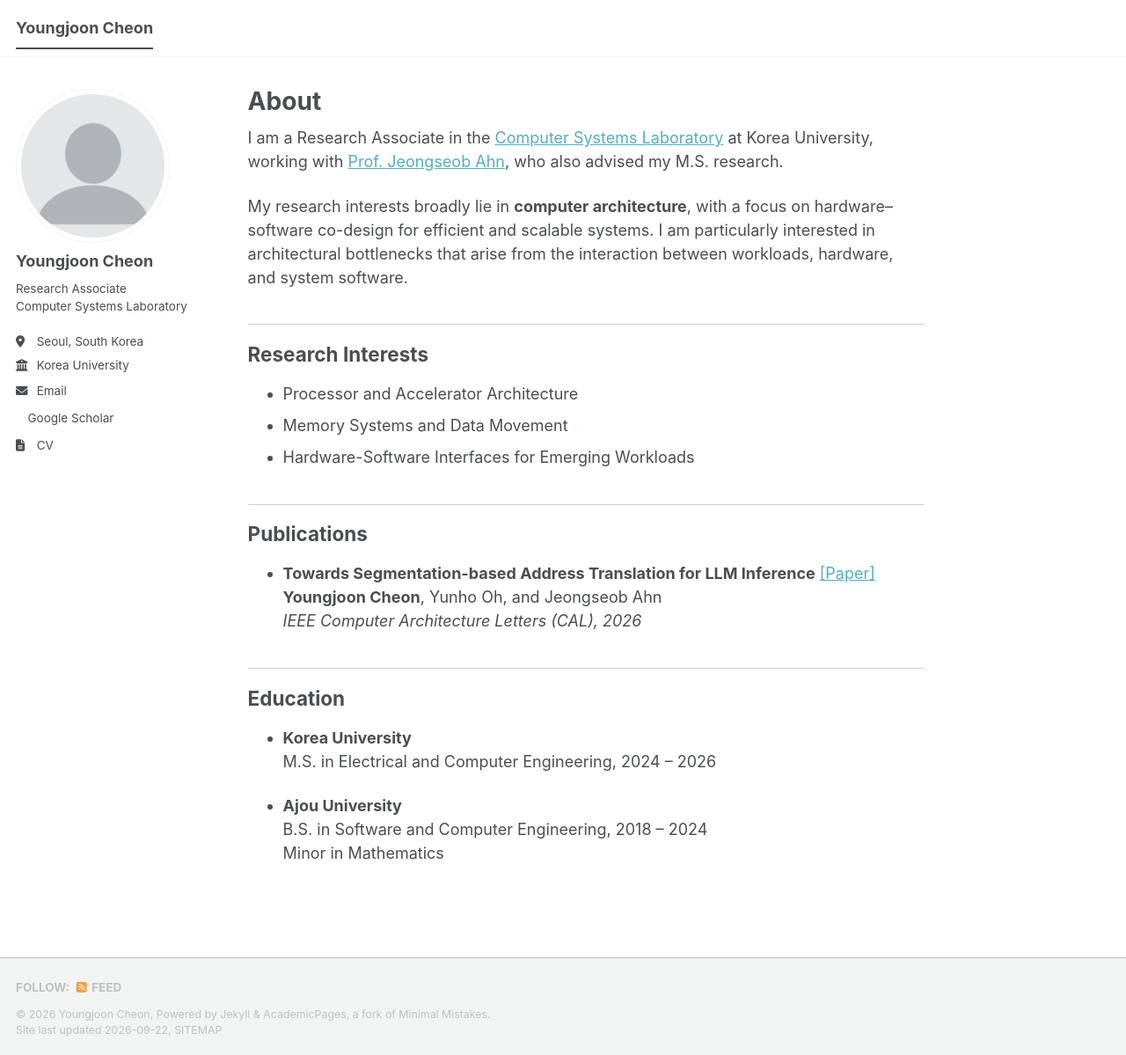
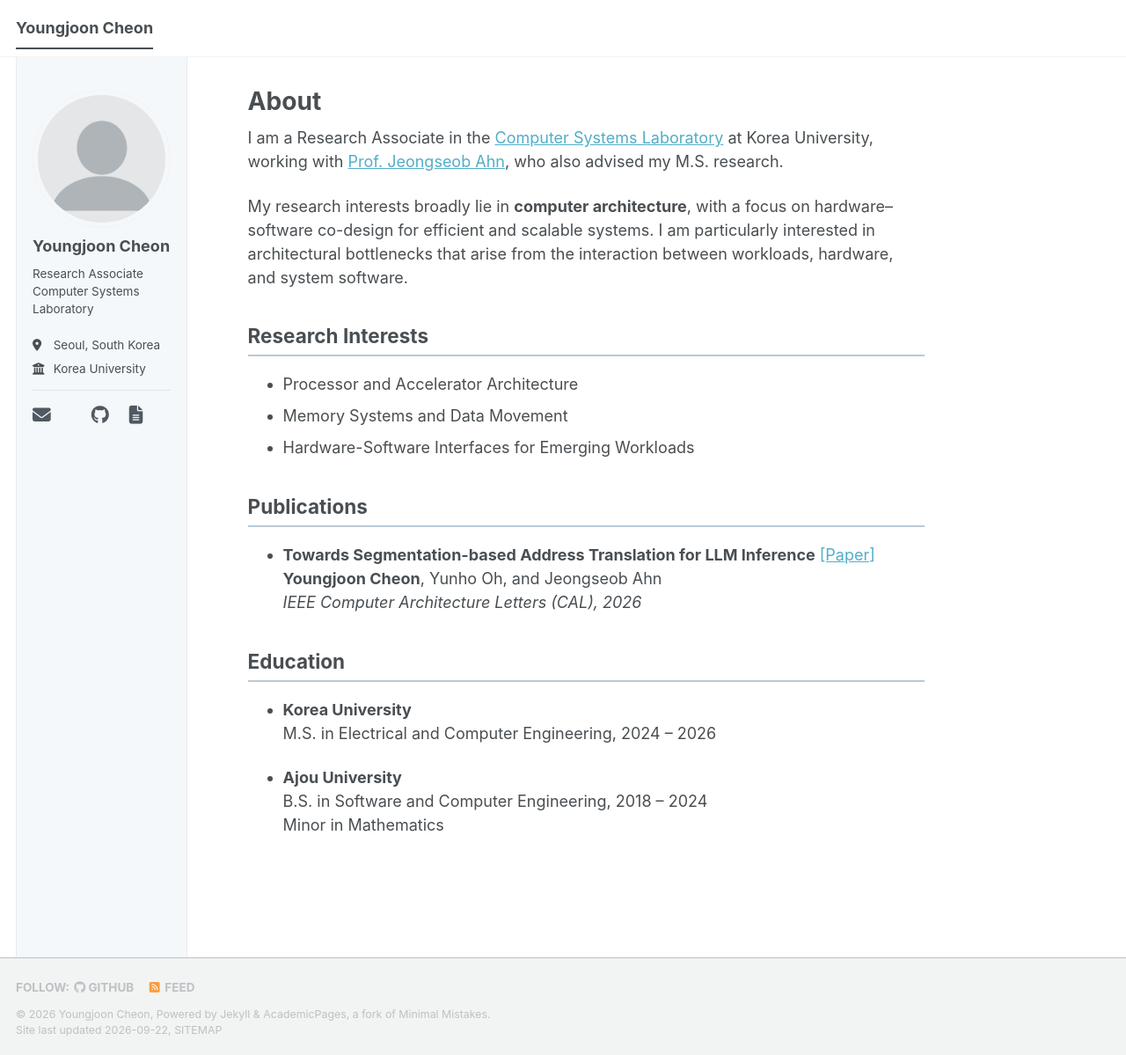
Before and after one commit to cheonyj7/cheonyj7.github.io, a Jekyll site: the page built from _pages/about.md, in a window 1280 px wide and 1199 px high. Shown: the whole window at 88% size. Built offline with Jekyll 4.4.1, drawn with Linux system fonts in a browser that asks for light colours; a style sheet for code colours, icons or effects is not loaded.

Commit message:
Change template theme

```diff
--- a/_config.yml
+++ b/_config.yml
@@ -52,7 +52,7 @@ author:
   bitbucket        : # Username - Update with your username on the site
   codepen          : # Username
   dribbble         : # Username
-  github           : # "cheonyj7"
+  github           : "cheonyj7"
   kaggle           : # Username
   stackoverflow    : # User number or user number and name (i.e., use "1" or "1/jeff-atwood")
 
--- a/_includes/author-profile.html
+++ b/_includes/author-profile.html
@@ -30,12 +30,48 @@
       {% if author.employer %}
         <li class="author__desktop"><i class="fas fa-fw fa-building-columns icon-pad-right" aria-hidden="true"></i>{{ author.employer }}</li>
       {% endif %}
+
+    <li class="author__icon-links">
+
+      {% if author.email %}
+        <a href="mailto:{{ author.email }}"
+          title="Email"
+          aria-label="Email">
+          <i class="fas fa-envelope" aria-hidden="true"></i>
+        </a>
+      {% endif %}
+
+      {% if author.googlescholar %}
+        <a href="{{ author.googlescholar }}"
+          title="Google Scholar"
+          aria-label="Google Scholar">
+          <i class="ai ai-google-scholar" aria-hidden="true"></i>
+        </a>
+      {% endif %}
+
+      {% if author.github %}
+        <a href="https://github.com/{{ author.github }}"
+          title="GitHub"
+          aria-label="GitHub">
+          <i class="fab fa-github" aria-hidden="true"></i>
+        </a>
+      {% endif %}
+
+      {% if author.cv %}
+        <a href="{{ author.cv }}"
+          title="CV"
+          aria-label="CV">
+          <i class="fas fa-file-lines" aria-hidden="true"></i>
+        </a>
+      {% endif %}
+
+    </li>
       {% if author.uri %}
         <li><a href="{{ author.uri }}"><i class="fas fa-fw fa-link icon-pad-right" aria-hidden="true"></i>{{ site.data.ui-text[site.locale].website_label | default: "Website" }}</a></li>
       {% endif %}
-      {% if author.email %}
+      <!-- {% if author.email %}
         <li><a href="mailto:{{ author.email }}"><i class="fas fa-fw fa-envelope icon-pad-right" aria-hidden="true"></i>{{ site.data.ui-text[site.locale].email_label | default: "Email" }}</a></li>
-      {% endif %}
+      {% endif %} -->
 
       <!-- Font Awesome and Academicons icons / Academic websites -->
       {% if author.academia %}
@@ -44,9 +80,9 @@
       {% if author.arxiv %}
         <li><a href="{{ author.arxiv }}"><i class="ai ai-arxiv ai-fw icon-pad-right"></i>arXiv</a></li>
       {% endif %}
-      {% if author.googlescholar %}
+      <!-- {% if author.googlescholar %}
         <li><a href="{{ author.googlescholar }}"><i class="ai ai-google-scholar ai-fw icon-pad-right"></i>Google Scholar</a></li>
-      {% endif %}
+      {% endif %} -->
       {% if author.inspire-hep %}
         <li><a href="{{ author.inspire-hep }}"><i class="ai ai-inspire ai-fw icon-pad-right"></i>INSPIRE-HEP</a></li>
       {% endif %}
@@ -88,9 +124,9 @@
       {% if author.linkedin %}
         <li><a href="https://www.linkedin.com/in/{{ author.linkedin }}"><i class="fab fa-fw fa-linkedin icon-pad-right" aria-hidden="true"></i>LinkedIn</a></li>
       {% endif %}
-      {% if author.github %}
+      <!-- {% if author.github %}
         <li><a href="https://github.com/{{ author.github }}"><i class="fab fa-fw fa-github icon-pad-right" aria-hidden="true"></i>GitHub</a></li>
-      {% endif %}
+      {% endif %} -->
       {% if author.kaggle %}
         <li><a href="https://kaggle.com/{{ author.kaggle }}"><i class="fab fa-fw fa-kaggle icon-pad-right" aria-hidden="true"></i>Kaggle</a></li>
       {% endif %}
@@ -171,13 +207,13 @@
       {% if author.zhihu %}
       <li><a href="https://www.zhihu.com/people/{{ author.zhihu }}"><i class="fab fa-fw fa-zhihu icon-pad-right" aria-hidden="true"></i>Zhihu</a></li>
       {% endif %}
-      {% if author.cv %}
+      <!-- {% if author.cv %}
         <li>
           <a href="{{ author.cv }}">
             <i class="fas fa-fw fa-file-lines icon-pad-right" aria-hidden="true"></i>CV
           </a>
         </li>
-      {% endif %}
+      {% endif %}       -->
     </ul>
   </div>
 </div>
--- a/assets/css/main.scss
+++ b/assets/css/main.scss
@@ -40,10 +40,46 @@
 
 .page__content h2 {
   margin-top: 2.2rem;
-  padding-top: 1.1rem;
-  padding-bottom: 0;
+  padding-top: 0;
+  padding-bottom: 0.45rem;
   margin-bottom: 1rem;
 
-  border-top: 1px solid #d0d0d0;
-  border-bottom: none;
+  border-top: none;
+  border-bottom: 2px solid #b8cad8;
 }
+
+@media (min-width: 1024px) {
+  .sidebar {
+    background: #f5f8fa;
+    border: 1px solid #e6ebef;
+    border-radius: 8px;
+    padding: 1.2rem 1rem;
+    box-sizing: border-box;
+  }
+}
+
+.author__icon-links {
+  display: flex !important;
+  align-items: center;
+  gap: 1rem;
+  margin-top: 0.8rem;
+  padding-top: 0.8rem;
+  border-top: 1px solid #e1e6ea;
+}
+
+.author__icon-links a {
+  display: inline-flex;
+  align-items: center;
+  justify-content: center;
+
+  color: #4f5963;
+  font-size: 1.15rem;
+
+  text-decoration: none;
+  transition: color 0.15s ease, transform 0.15s ease;
+}
+
+.author__icon-links a:hover {
+  color: #4f7fa3;
+  transform: translateY(-1px);
+}
```
